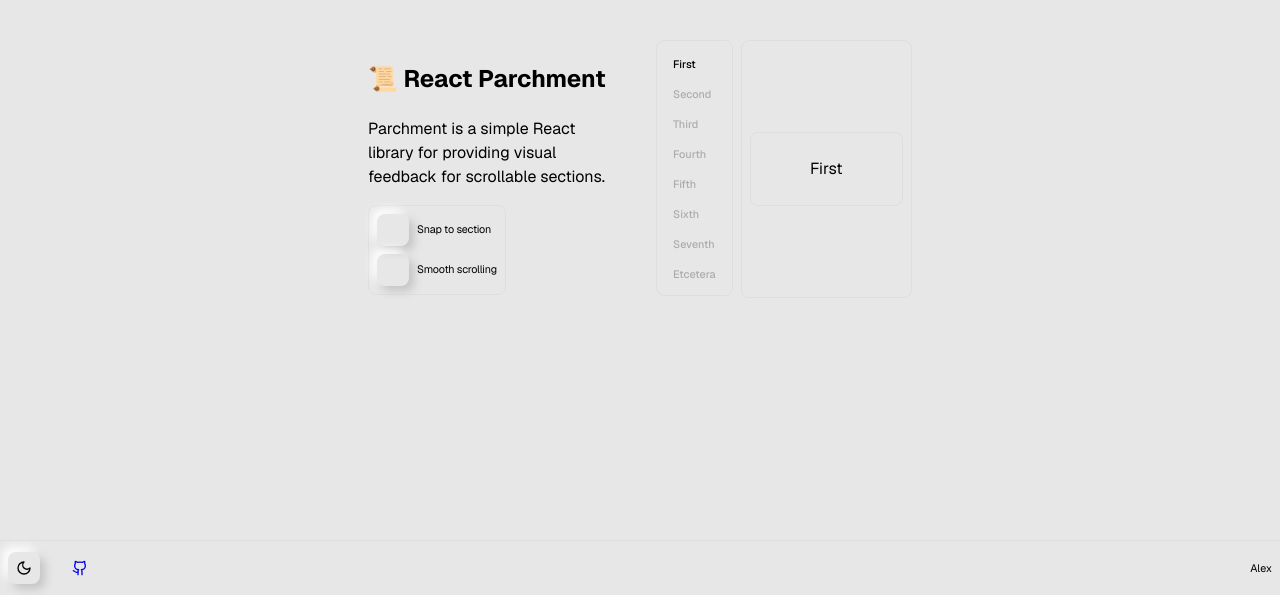
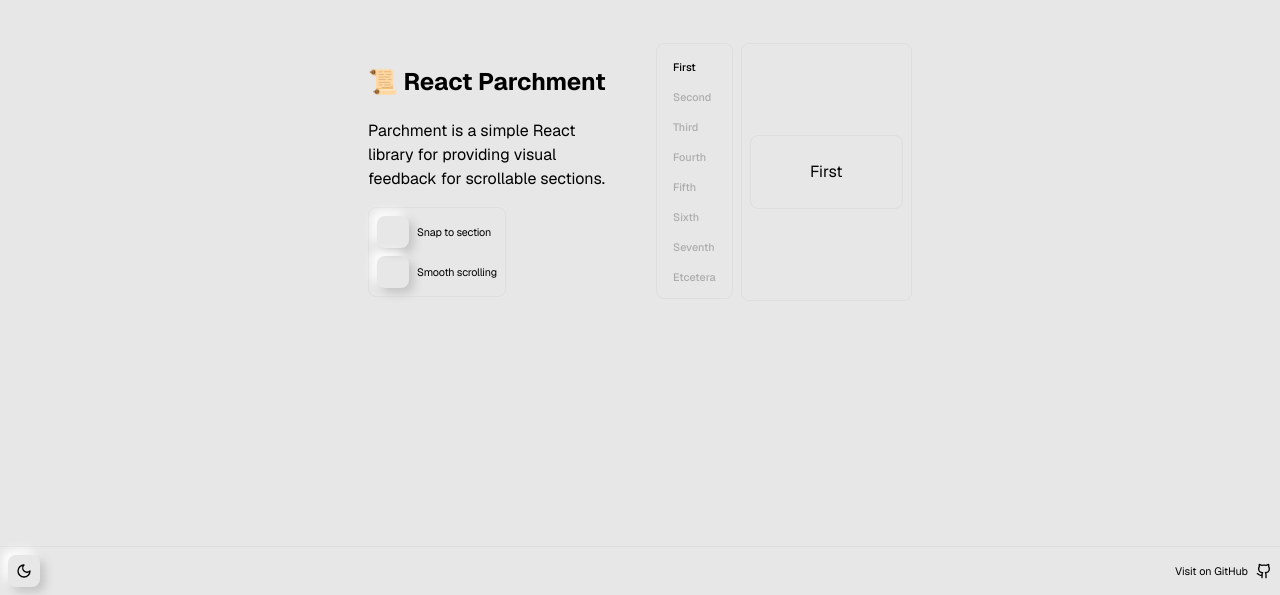
Before and after one commit to alex-fitzgerald/parchment, a React (Vite) app: page / in a window 1280 px wide. Shown: the part 205-800 px from the top of the page. Built offline with nearby package versions, Linux system fonts and the light colour scheme.

Commit message:
feat: more demo tweaks

```diff
--- a/src/demo-app/demo-app.css
+++ b/src/demo-app/demo-app.css
@@ -252,6 +252,10 @@ footer {
     a {
         display: flex;
         align-items: center;
+        color: var(--foreground);
+        text-decoration: none;
+        gap: var(--tight);
+        font-size: 0.675rem;
     }
 
     p {
--- a/src/demo-app/demo-app.tsx
+++ b/src/demo-app/demo-app.tsx
@@ -162,13 +162,11 @@ function DemoApp() {
                     >
                         <Moon />
                     </button>
-                    <a href={GITHUB_URL}>
-                        <Github />
-                    </a>
                 </div>
-                <p>
-                    Alex
-                </p>
+                <a href={GITHUB_URL}>
+                    Visit on GitHub
+                    <Github />
+                </a>
             </footer>
         </>
     );
```
